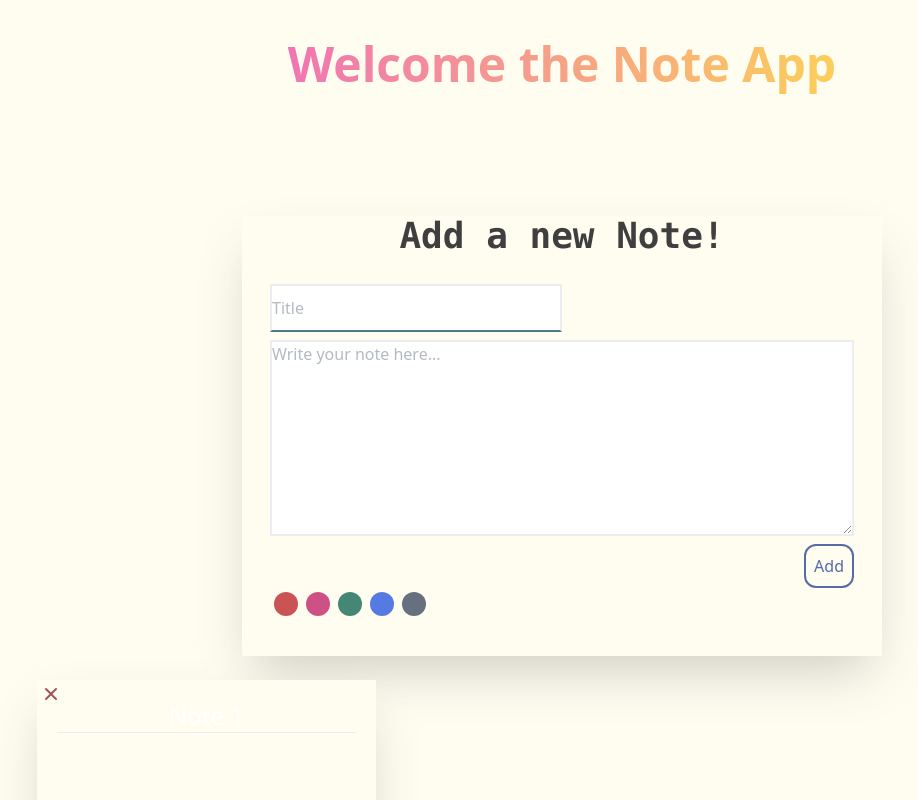
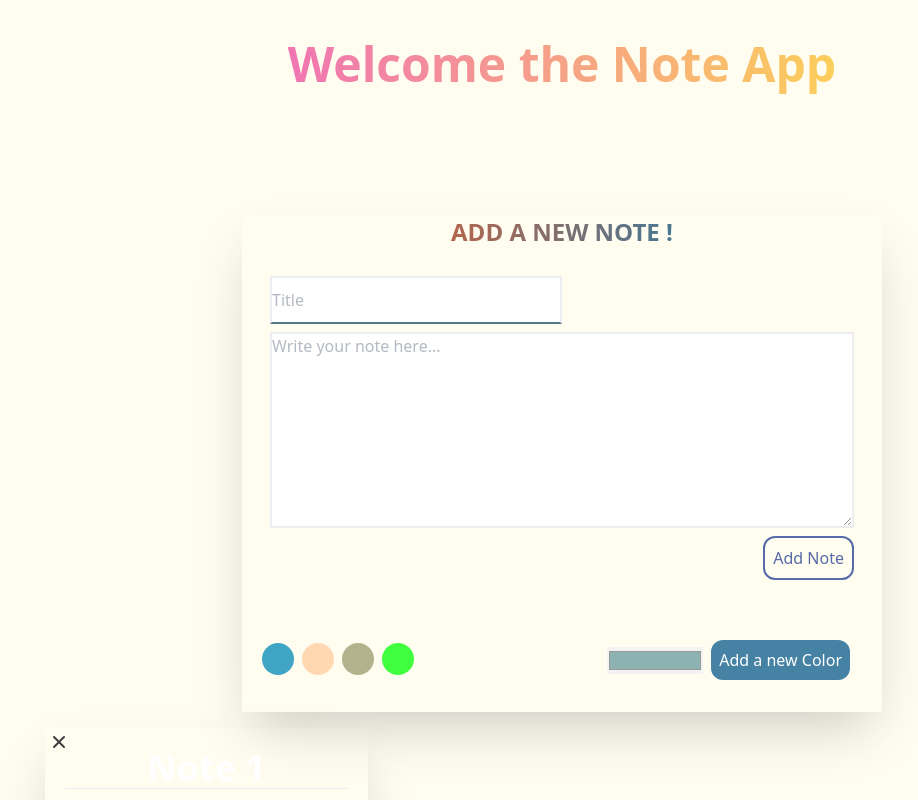
Before and after one commit to Enescyc/noteApp, a React (Create React App) app: page / in a window 1280 px wide. Shown: the top 800 px of the page, without its empty margins (78-996 px from the left). Built offline with nearby package versions, Linux system fonts and the light colour scheme.

Commit message:
I guess Finish

```diff
--- a/src/components/NoteList.js
+++ b/src/components/NoteList.js
@@ -1,20 +1,13 @@
 import React from 'react';
 import NoteCard from "./noteCard/NoteCard";
-import {useSelector} from "react-redux";
+
 
 const NoteList = () => {
-    const data = useSelector((state)=>state.notes.items)
+
 
     return (
         <div className={"grid w-full sm:grid-cols-1 lg:grid-cols-3 m-auto w-full"}>
-
-                  {data.map((data)=> {
-                      return (
-                          <div key={data.id} className={"col-span-1 m-2 "}>
-                              <NoteCard id={data.id} message={data.content} title={data.title} color={data.color}></NoteCard>
-                          </div>
-                      )
-                  })}
+            <NoteCard></NoteCard>
         </div>
     );
 };
--- a/src/components/note/NoteBody.js
+++ b/src/components/note/NoteBody.js
@@ -1,54 +1,93 @@
-import React from 'react';
+import React, {useState} from 'react';
 import {useDispatch, useSelector} from "react-redux";
-import {addNote} from "../../redux/notes/notesSlice";
+import {addColor, addNote} from "../../redux/notes/notesSlice";
 
 
 const NoteBody = () => {
 
-    const notes = useSelector((state)=>state.notes.items);
-    const dispatch = useDispatch()
+    const notes = useSelector((state) => state.notes.items);
+    const colors = useSelector(state => state.notes.colors);
+    const [activeColor, setActiveColor] = useState("");
+    const [title, setTitle] = useState("");
+    const [content, setContent] = useState("");
+    const [newClr, setNewClr] = useState({id: colors.length + 1, code: "#669999"});
+    const dispatch = useDispatch();
 
 
-    let newNote = {id:notes.length+1,title:"",content:"",color:""};
+    return (
+        <div className="flex flex-col justify-center items-center mt-32">
+           <span className="bg-clip-text text-transparent bg-gradient-to-r from-orange-800 to-sky-900 ">
+                     <h1 className={"text-2xl font-bold"}>ADD A NEW NOTE !</h1>
+                </span>
+            <div className={"self-start w-full"}>
+                <form className={"flex-col flex m-5 px-2 py-2"}
+                      onSubmit={event => {
+                          let note = {id: notes.length + 1, title: title, content: content, color: activeColor}
+                          event.preventDefault();
+                          dispatch(addNote(note));
+                          setTitle("")
+                          setContent("")
+                      }
+                      }>
+                    <input id="title" name={"title"} value={title} type={"text"}
+                           className="mb-2 w-1/2 h-12 border-2 border-b-cyan-900" placeholder={"Title"}
+                           onChange={(e) => setTitle(e.target.value)}/>
+                    <textarea id="note" name="content" value={content}
+                              className="h-12 border-cyan border-2 min-h-[196px]"
+                              placeholder={"Write your note here..."}
+                              onChange={(e) => setContent(e.target.value)}></textarea>
+                    <button
+                        className={"px-2 py-2 border-2 border-blue-900 text-blue-900 rounded-xl text-md w-1/12 self-end mt-2 min-w-fit"}>Add Note
+                    </button>
+                </form>
+
+            <div className={"flex flex-wrap px-4 py-4 justify-between items-center"}>
+
+                <div>
+                    {colors.map(color => {
+                        return (<button key={color.id}
+                                        onClick={(e) => setActiveColor(e.target.value)} name={"color"}
+                                        value={color.code}
+                                        className={"w-8 h-8 rounded-full m-1 "}
+                                        style={{backgroundColor: color.code}}>
+                                {
+                                    activeColor === color.code ?
+                                        <svg xmlns="http://www.w3.org/2000/svg" className="m-auto w-5 h-5 text-white"
+                                             viewBox="0 0 20 20" fill="currentColor">
+                                            <path fillRule="evenodd"
+                                                  d="M16.707 5.293a1 1 0 010 1.414l-8 8a1 1 0 01-1.414 0l-4-4a1 1 0 011.414-1.414L8 12.586l7.293-7.293a1 1 0 011.414 0z"
+                                                  clipRule="evenodd"/>
+                                        </svg> : false
+                                }
+                            </button>
+                        )
+                    })}
+                </div>
+                <div className={"flex flex-wrap  px-4 py-4  items-center justify-start"}>
+                    <input
+                            value={newClr.code}
+                            onChange={(e) => setNewClr(({id: colors.length + 1, code: e.target.value}))} name="color"
+                           type={"color"} className={"w-24"}/>
+                    <button onClick={(e) => {
+                        if (newClr.id-1 !== colors.length) {
+                            dispatch(addColor(newClr))
+                        } else {
+                            setNewClr({id: newClr.id + 1, code: newClr.code})
+                            dispatch(addColor(newClr))
+                        }
+                    }}
+
+                            className={"px-2 py-2 bg-sky-800 text-white rounded-xl ml-2"}>Add a new Color
+                    </button>
+                </div>
 
 
-    const handleChange = (e) => {
-        newNote[e.target.name]=e.target.value;
-
-    }
-
-    return (
-        <div className="flex flex-col items-center justify-center mt-32">
-            <div className={"text-4xl font-mono font-bold"}>
-                <h1>Add a new Note!</h1>
-            </div>
-            <div className={"self-start w-full"}>
-                <form className={"flex-col flex m-5 px-2 py-2"}
-                      onSubmit={event =>
-                      {event.preventDefault();dispatch(addNote(newNote))}}>
-                    <input id="title" name={"title"}   type={"text"} className="w-1/2 h-12 border-b-cyan-900 border-2 mb-2 " placeholder={"Title"} onChange={handleChange}/>
-                    <textarea id="note" name="content" className="h-12 border-cyan border-2 min-h-[196px]" placeholder={"Write your note here..."} onChange={handleChange}></textarea>
-                    <button className={"px-2 py-2 border-2 border-blue-900 text-blue-900 rounded-xl text-md w-1/12 self-end mt-2 min-w-fit"}>Add</button>
-                    <div className={"flex"}>
-                        <div className={"w-6 h-6 rounded-full bg-red-700 m-1"} ></div>
-                        <div className={"w-6 h-6 rounded-full bg-pink-700 m-1"}></div>
-                        <div className={"w-6 h-6 rounded-full bg-emerald-800 m-1"}></div>
-                        <div className={"w-6 h-6 rounded-full bg-blue-700 m-1"}></div>
-                        <div className={"w-6 h-6 rounded-full bg-slate-700 m-1"}></div>
-                    </div>
-
-                </form>
-            </div>
-            <div className={"flex flex-wrap items-center justify-between w-full"}>
-
-                <div className={"flex mr-10 mb-2"}>
-
-                </div>
             </div>
 
-
         </div>
-    );
+</div>
+)
+    ;
 };
 
 export default NoteBody;
--- a/src/components/noteCard/NoteCard.js
+++ b/src/components/noteCard/NoteCard.js
@@ -1,30 +1,36 @@
 import React from 'react';
-import {useDispatch} from "react-redux";
+import {useDispatch, useSelector} from "react-redux";
 import {deleteNote} from "../../redux/notes/notesSlice";
 
-const NoteCard = ({id,title, message}) => {
+const NoteCard = () => {
+    const notes = useSelector(state => state.notes.items)
     const dispatch = useDispatch();
     return (
-            <div
-
-                className={"flex flex-col min-h-[512px] max-h-fit text-white text-mono text-md shadow-2xl px-3 py-3 mb-4 mt-4 relative overflow-y-auto  bg-amber-50 text-black"}>
-                <div className={"px-2 py-2 text-2xl text-center"}>
-                    {title}
-                    <hr/>
-                </div>
-                <div className={""}>
-                    {message}
-                </div>
-                <div className={"absolute left-1 top-1"}>
+        notes.map(value => {
+            return (
+                <div key={value.id}
+                    style={{background:value.color}}
+                    className={"flex flex-col min-h-[512px] max-h-fit shadow-2xl px-3 py-3 m-4 relative overflow-y-auto text-black"}>
+                    <div className={"px-2 py-2 text-4xl text-center text-white font-extrabold"}>
+                        {value.title}
+                        <hr/>
+                    </div>
+                    <div className={"px-2 py-2 text-md text-white font-semibold"}>
+                        {value.content}
+                    </div>
+                    <div className={"absolute left-1 top-1"}>
                         <button
-                            onClick={()=>dispatch(deleteNote(id-1))}
+                            onClick={()=>dispatch(deleteNote(value.id))}
                             className={"w-5 h-5"}>
-                            <svg xmlns="http://www.w3.org/2000/svg" className="h-5 w-5 m-auto text-red-900" viewBox="0 0 20 20" fill="currentColor">
+                            <svg xmlns="http://www.w3.org/2000/svg" className="h-5 w-5 m-auto text-black" viewBox="0 0 20 20" fill="currentColor">
                                 <path fillRule="evenodd" d="M4.293 4.293a1 1 0 011.414 0L10 8.586l4.293-4.293a1 1 0 111.414 1.414L11.414 10l4.293 4.293a1 1 0 01-1.414 1.414L10 11.414l-4.293 4.293a1 1 0 01-1.414-1.414L8.586 10 4.293 5.707a1 1 0 010-1.414z" clipRule="evenodd" />
                             </svg>
                         </button>
+                    </div>
                 </div>
-            </div>
+            )
+        })
+
     );
 };
 
--- a/src/redux/notes/notesSlice.js
+++ b/src/redux/notes/notesSlice.js
@@ -3,26 +3,31 @@ import {createSlice} from "@reduxjs/toolkit";
 
 export const notesSlice = createSlice({
     name: "note", initialState: {
-        items: [{id: 1, title: "Note 1", content: "", color: ""}],
+        items: [{id: 1, title: "Note 1", content: "", color: "99ff33"}],
+        colors:[{id:1,code:"#0188b2"},{id:2,code:"#ffcc99"},{id:3,code:"#999966"},{id:4,code:"#00ff00"}]
+
     },
     reducers:{
         setItems:(state,action)=> {
             state.items=action.payload
-
         },
         addNote:(state,action)=> {
             state.items.push(action.payload)
             localStorage.setItem("notes",JSON.stringify(state.items))
-
         },
         deleteNote:(state,action) => {
-            state.items.splice(action.payload);
+            state.items=state.items.filter(value=>value.id!==action.payload);
             localStorage.setItem("notes",JSON.stringify(state.items))
+        },
+        addColor:(state,action)=> {
+            console.log(action.payload)
+            const isSame = state.colors.filter(values => values.code.toString() === action.payload.code.toString()).length
+            console.log(isSame)
+            !isSame ?  state.colors.push(action.payload) : window.alert("Choose another color.")
 
         }
-
     }
 })
 
-export const {addNote,deleteNote,setItems} = notesSlice.actions;
+export const {addNote,deleteNote,setItems,addColor} = notesSlice.actions;
 export default notesSlice.reducer;
```
